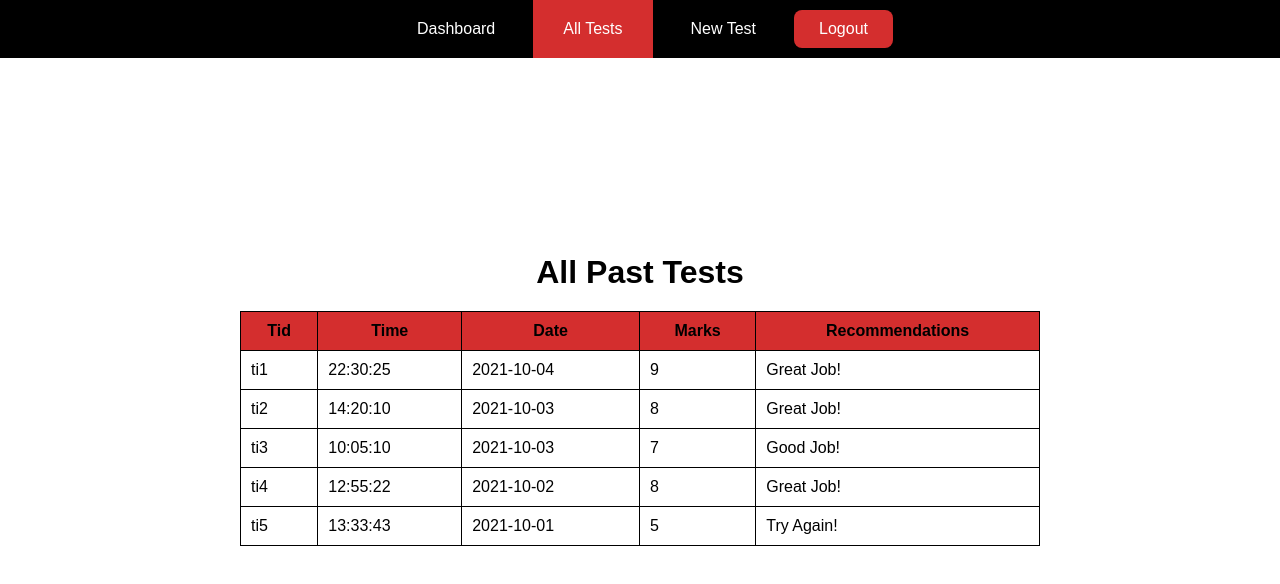
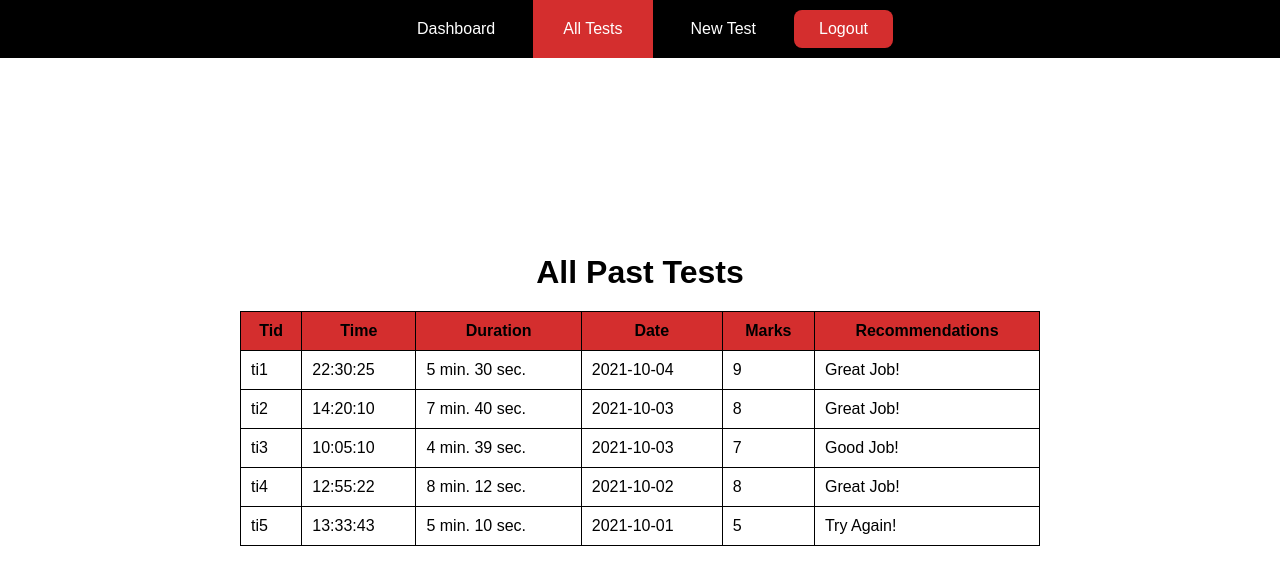
Before and after one commit to wahsandaruwan/phishing_email_iq_test_mern_v1, a React (Create React App) app in the folder frontend/: page /dashboard in a window 1280 px wide. Both pictures are taken after a click on the link "All Tests". Shown: the top 584 px of the page. Built offline with nearby package versions, Linux system fonts and the light colour scheme.

Commit message:
Added duration column for table

```diff
--- a/frontend/src/components/Table.js
+++ b/frontend/src/components/Table.js
@@ -28,11 +28,12 @@ const Table = () => {
                                 {
                                     data.map((obj) => {
                                         // Destructure
-                                        const {Tid, Time, Date, Marks, Recommendations} = obj
+                                        const {Tid, Time, Duration, Date, Marks, Recommendations} = obj
                                         return(
                                             <tr key={Tid}>
                                                 <td>{Tid}</td>
                                                 <td>{Time}</td>
+                                                <td>{Duration}</td>
                                                 <td>{Date}</td>
                                                 <td>{Marks}</td>
                                                 <td>{Recommendations}</td>
--- a/frontend/src/data/tempTbl.js
+++ b/frontend/src/data/tempTbl.js
@@ -1,8 +1,8 @@
 // Temp user test table
 export const TblData = [
-    {Tid: "ti1", Time: "22:30:25", Date: "2021-10-04", Marks: 9, Recommendations: "Great Job!"},
-    {Tid: "ti2", Time: "14:20:10", Date: "2021-10-03", Marks: 8, Recommendations: "Great Job!"},
-    {Tid: "ti3", Time: "10:05:10", Date: "2021-10-03", Marks: 7, Recommendations: "Good Job!"},
-    {Tid: "ti4", Time: "12:55:22", Date: "2021-10-02", Marks: 8, Recommendations: "Great Job!"},
-    {Tid: "ti5", Time: "13:33:43", Date: "2021-10-01", Marks: 5, Recommendations: "Try Again!"}
+    {Tid: "ti1", Time: "22:30:25", Duration : "5 min. 30 sec.", Date: "2021-10-04", Marks: 9, Recommendations: "Great Job!"},
+    {Tid: "ti2", Time: "14:20:10", Duration : "7 min. 40 sec.", Date: "2021-10-03", Marks: 8, Recommendations: "Great Job!"},
+    {Tid: "ti3", Time: "10:05:10", Duration : "4 min. 39 sec.", Date: "2021-10-03", Marks: 7, Recommendations: "Good Job!"},
+    {Tid: "ti4", Time: "12:55:22", Duration : "8 min. 12 sec.", Date: "2021-10-02", Marks: 8, Recommendations: "Great Job!"},
+    {Tid: "ti5", Time: "13:33:43", Duration : "5 min. 10 sec.", Date: "2021-10-01", Marks: 5, Recommendations: "Try Again!"}
 ]
```
